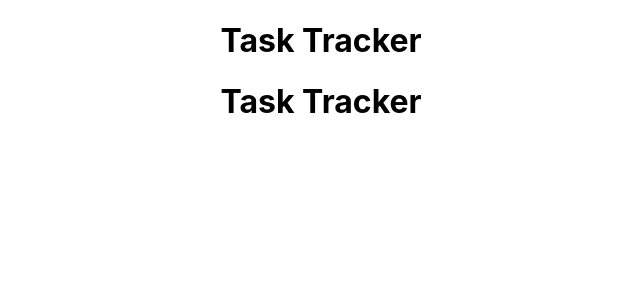
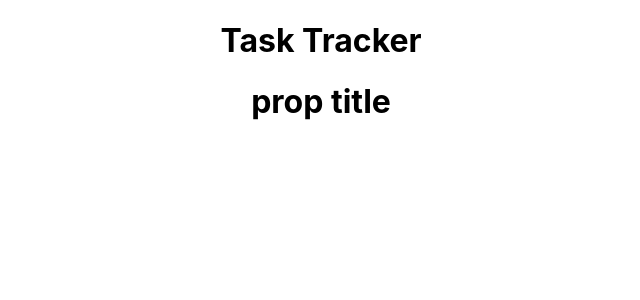
Before and after one commit to pskrillz/react_task_tracker, a React (Create React App) app: page / in a window 1280 px wide. Shown: the top 300 px of the page, without its empty margins (319-959 px from the left). Built offline with nearby package versions, Linux system fonts and the light colour scheme.

Commit message:
testing props

```diff
--- a/src/App.js
+++ b/src/App.js
@@ -5,7 +5,7 @@ function App() {
   return (
     <div className="App">
       <h1>Task Tracker</h1>
-      <Header/>
+      <Header title="prop title"/>
     </div>
   );
 }
--- a/src/Components/Header.js
+++ b/src/Components/Header.js
@@ -1,7 +1,7 @@
-const Header = () => {
+const Header = (props) => {
     return (
         <header>
-            <h1>Task Tracker</h1>
+            <h1>{props.title}</h1>
         </header>
     )
 }
```
